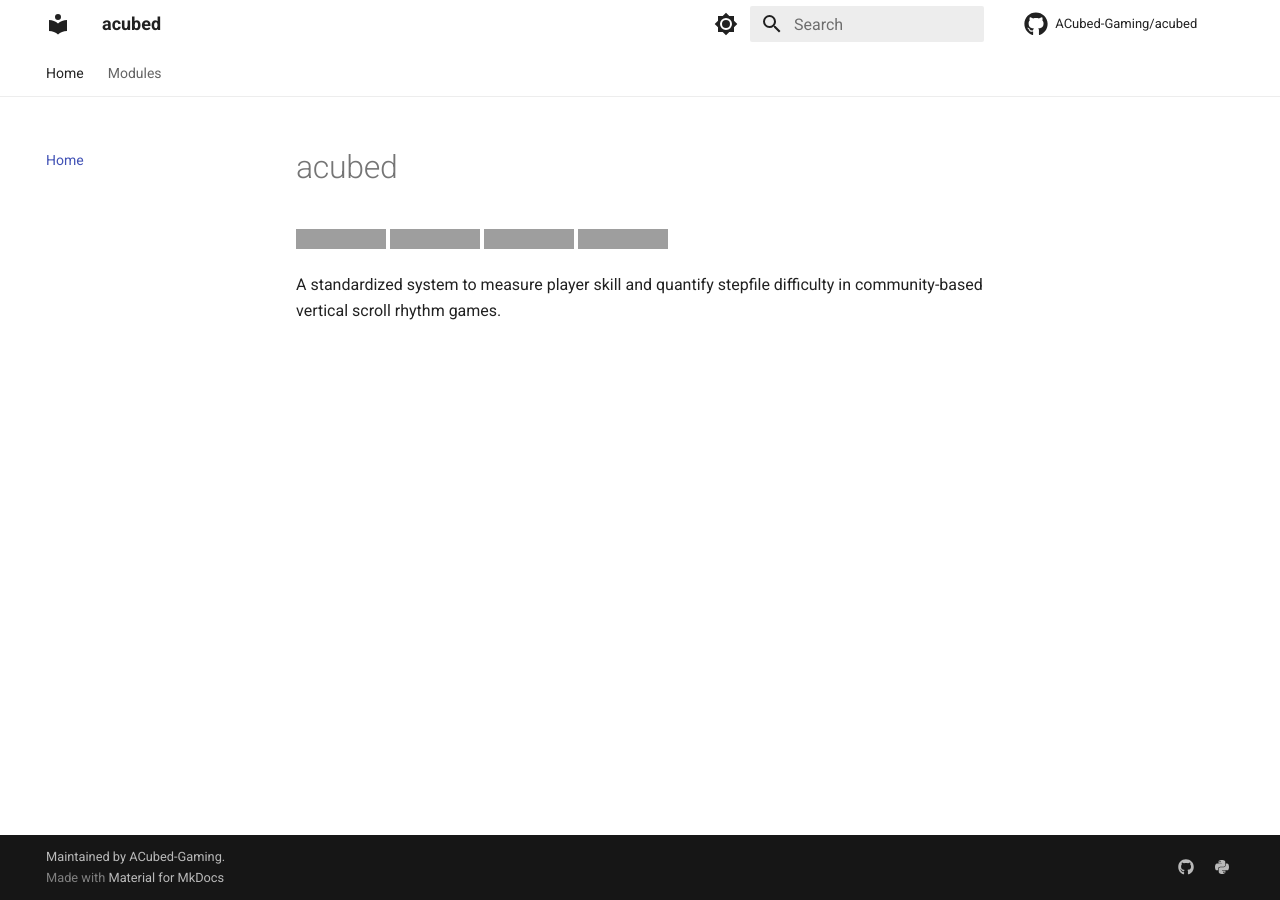
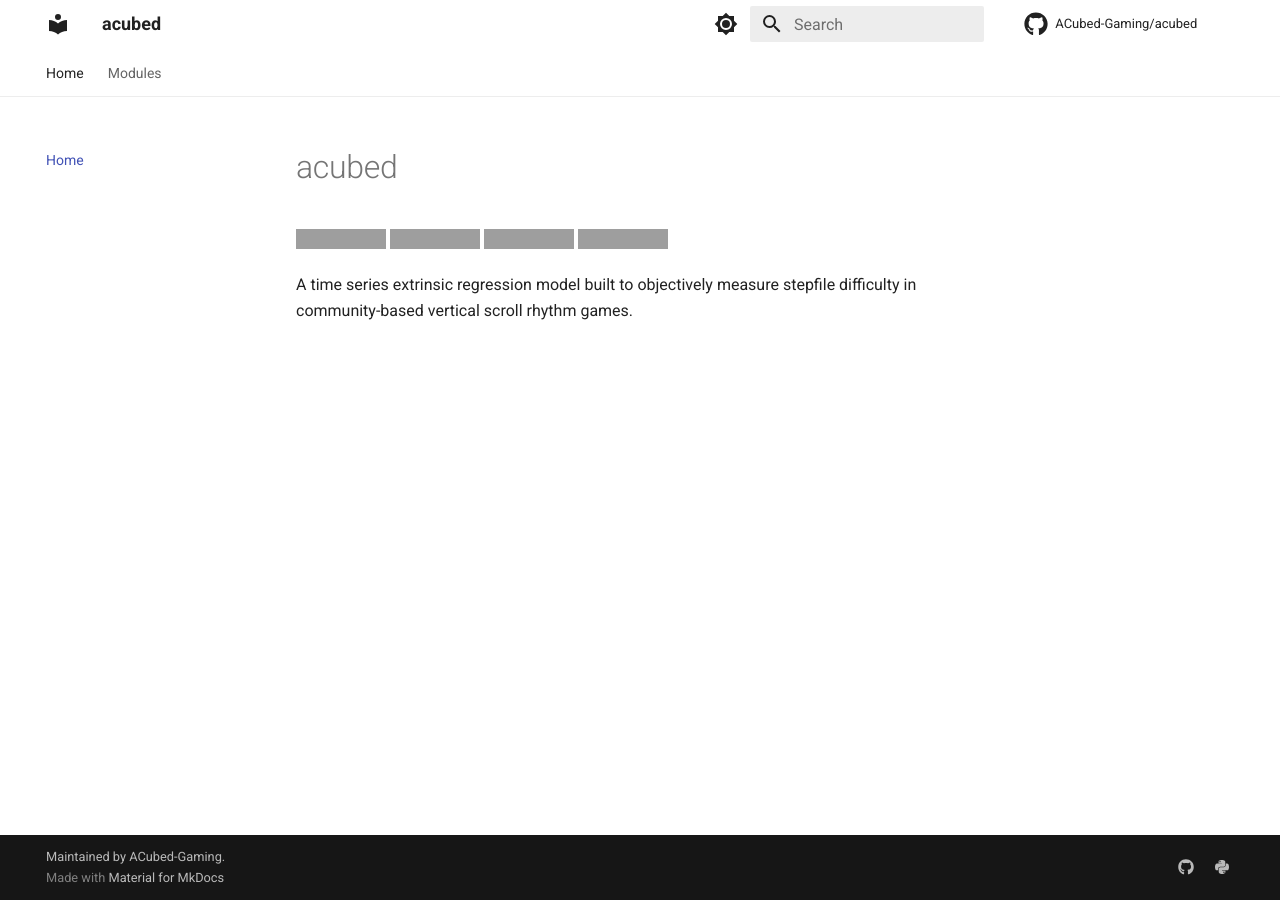
Before and after one commit to ACubed-Gaming/acubed, an MkDocs documentation site: the page built from docs/index.md, in a window 1280 px wide. Built offline with MkDocs 1.6.1 and Material for MkDocs 9.7.7, drawn with Linux system fonts in a browser that asks for light colours; comment, search, counter and statistics services are not loaded; grey boxes are pictures that could not be loaded.

Commit message:
rewrite description of project

```diff
--- a/docs/index.md
+++ b/docs/index.md
@@ -5,4 +5,4 @@
 [![Commit activity](https://img.shields.io/github/commit-activity/m/ACubed-Gaming/acubed)](https://img.shields.io/github/commit-activity/m/ACubed-Gaming/acubed)
 [![License](https://img.shields.io/github/license/ACubed-Gaming/acubed)](https://img.shields.io/github/license/ACubed-Gaming/acubed)
 
-A standardized system to measure player skill and quantify stepfile difficulty in community-based vertical scroll rhythm games.
+A time series extrinsic regression model built to objectively measure stepfile difficulty in community-based vertical scroll rhythm games.
--- a/mkdocs.yml
+++ b/mkdocs.yml
@@ -1,7 +1,7 @@
 site_name: acubed
 repo_url: https://github.com/ACubed-Gaming/acubed
 site_url: https://ACubed-Gaming.github.io/acubed
-site_description: A standardized system to measure player skill and quantify stepfile difficulty in community-based vertical scroll rhythm games.
+site_description: A time series extrinsic regression model built to objectively measure stepfile difficulty in community-based vertical scroll rhythm games.
 site_author: Wilson Cheung
 edit_uri: edit/main/docs/
 repo_name: ACubed-Gaming/acubed
--- a/pyproject.toml
+++ b/pyproject.toml
@@ -1,7 +1,7 @@
 [project]
 name = "acubed"
 version = "0.0.1"
-description = "A standardized system to measure player skill and quantify stepfile difficulty in community-based vertical scroll rhythm games."
+description = "A time series extrinsic regression model built to objectively measure stepfile difficulty in community-based vertical scroll rhythm games."
 authors = [{ name = "Wilson Cheung", email = "contact.acubed@gmail.com" }]
 readme = "README.md"
 keywords = ['python']
```
Also changed, not shown: README.md (+1 -1 lines).
